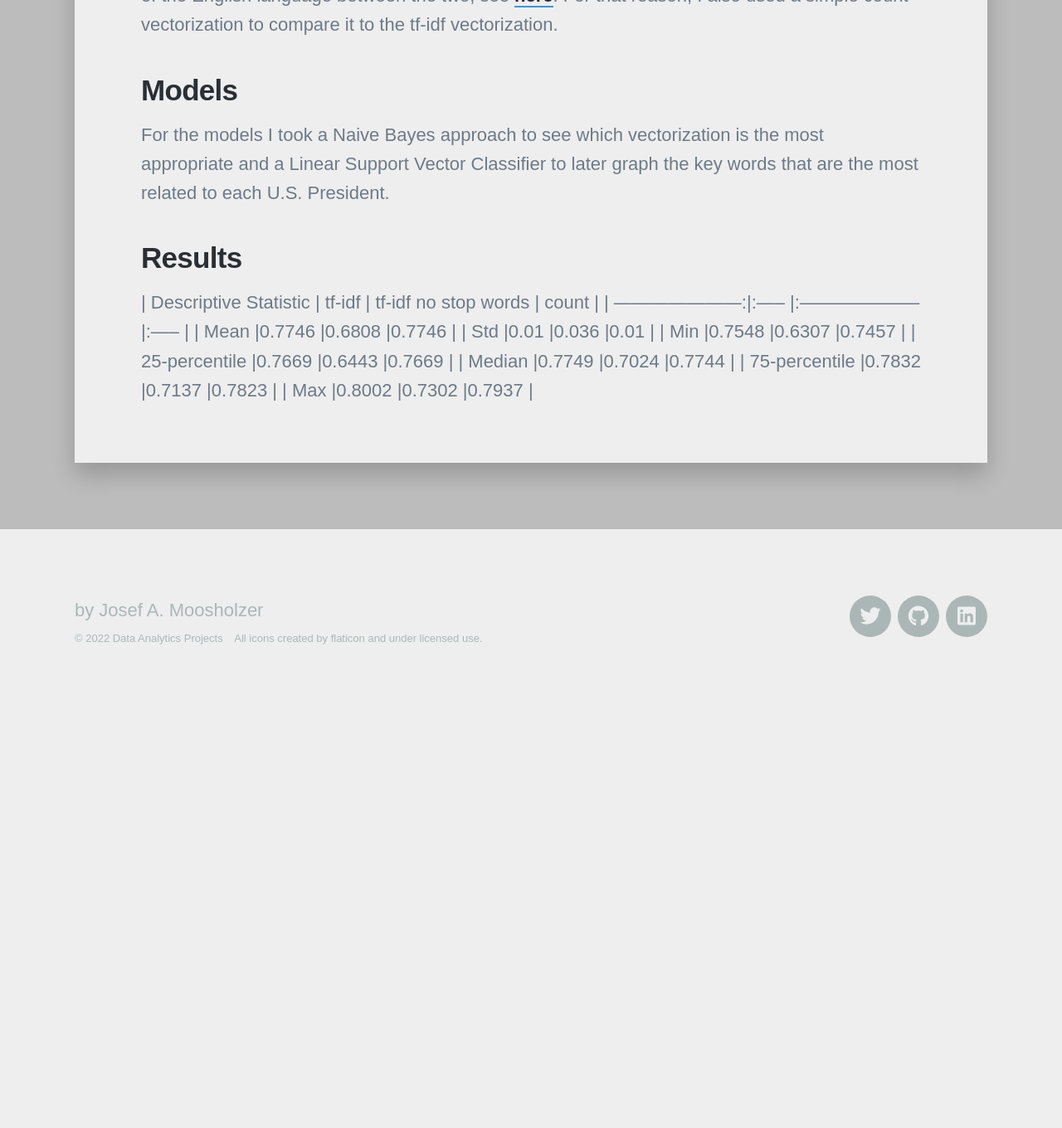
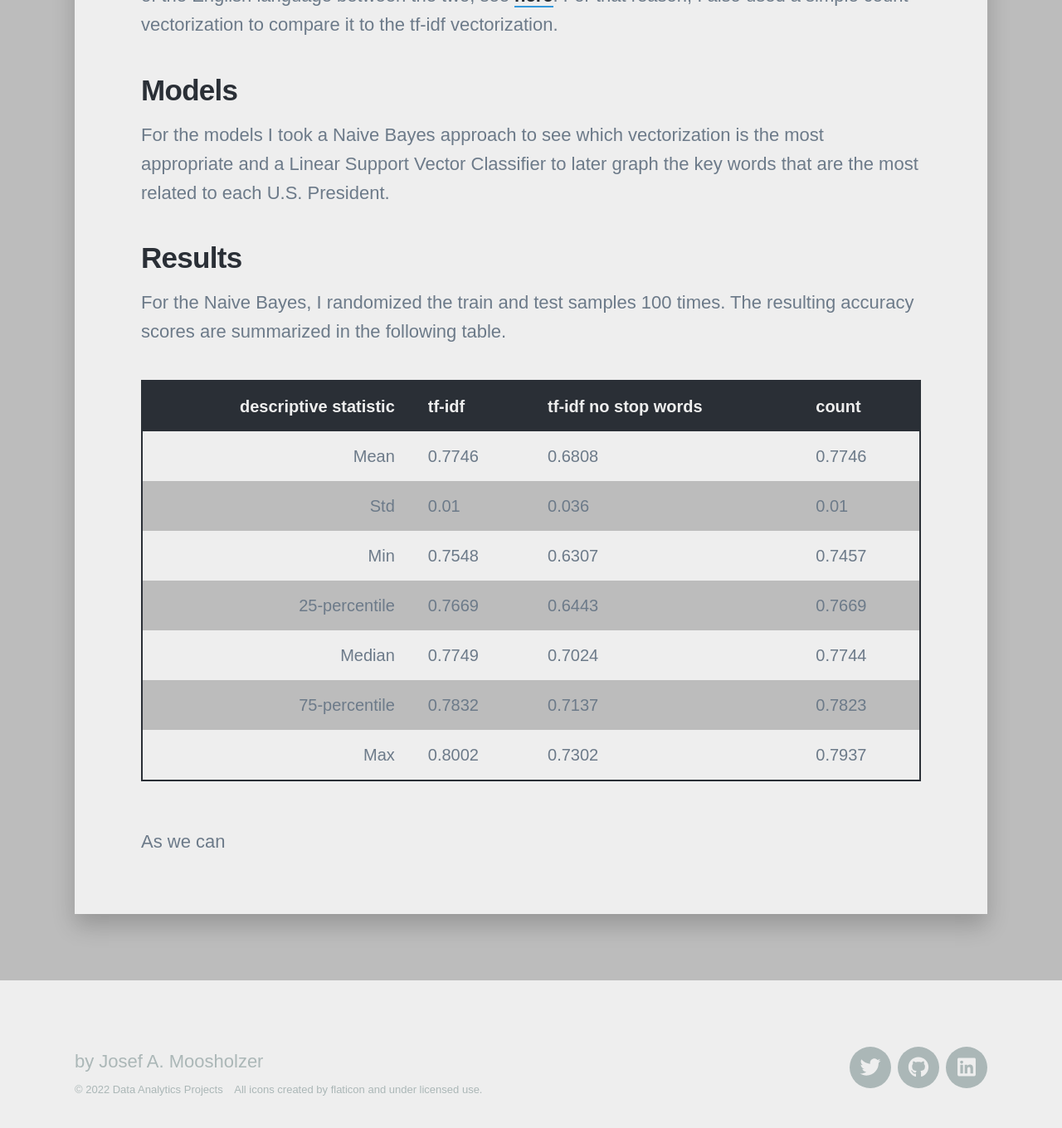
Before and after one commit to JosefMoosholzer/JosefMoosholzer.github.io, a Jekyll site: the page built from _projects/2022-11-09-who-is-tweeting.md, in a window 1280 px wide and 1400 px high, scrolled down 2231 px. Shown: the top 1360 px of the window at 83% size. Built offline with Jekyll 4.4.1, drawn with Linux system fonts in a browser that asks for light colours; nearby versions of some CDN libraries; some web fonts are replaced; before the commit the page ends 3087 px from its top, so only the background shows below that.

Commit message:
Fixing table, once more

```diff
--- a/_projects/2022-11-09-who-is-tweeting.md
+++ b/_projects/2022-11-09-who-is-tweeting.md
@@ -31,12 +31,16 @@ In NLP it is also common to exclude stop words that do not give any insight on t
 For the models I took a Naive Bayes approach to see which vectorization is the most appropriate and a Linear Support Vector Classifier to later graph the key words that are the most related to each U.S. President.
 
 ## Results
-| Descriptive Statistic | tf-idf | tf-idf no stop words | count |
-| ---------------------:|:----- |:--------------------  |:----- |
-| Mean                  |0.7746 |0.6808                 |0.7746 |
-| Std                   |0.01   |0.036                  |0.01   |
-| Min                   |0.7548 |0.6307                 |0.7457 |
-| 25-percentile         |0.7669 |0.6443                 |0.7669 |
-| Median                |0.7749 |0.7024                 |0.7744 |
-| 75-percentile         |0.7832 |0.7137                 |0.7823 |
-| Max                   |0.8002 |0.7302                 |0.7937 |
+For the Naive Bayes, I randomized the train and test samples 100 times. The resulting accuracy scores are summarized in the following table.
+
+| descriptive statistic | tf-idf | tf-idf no stop words | count  |
+| --------------------: | :----- | :------------------- | :----- |
+| Mean                  | 0.7746 | 0.6808               | 0.7746 |
+| Std                   | 0.01   | 0.036                | 0.01   |
+| Min                   | 0.7548 | 0.6307               | 0.7457 |
+| 25-percentile         | 0.7669 | 0.6443               | 0.7669 |
+| Median                | 0.7749 | 0.7024               | 0.7744 |
+| 75-percentile         | 0.7832 | 0.7137               | 0.7823 |
+| Max                   | 0.8002 | 0.7302               | 0.7937 |
+
+As we can
```
